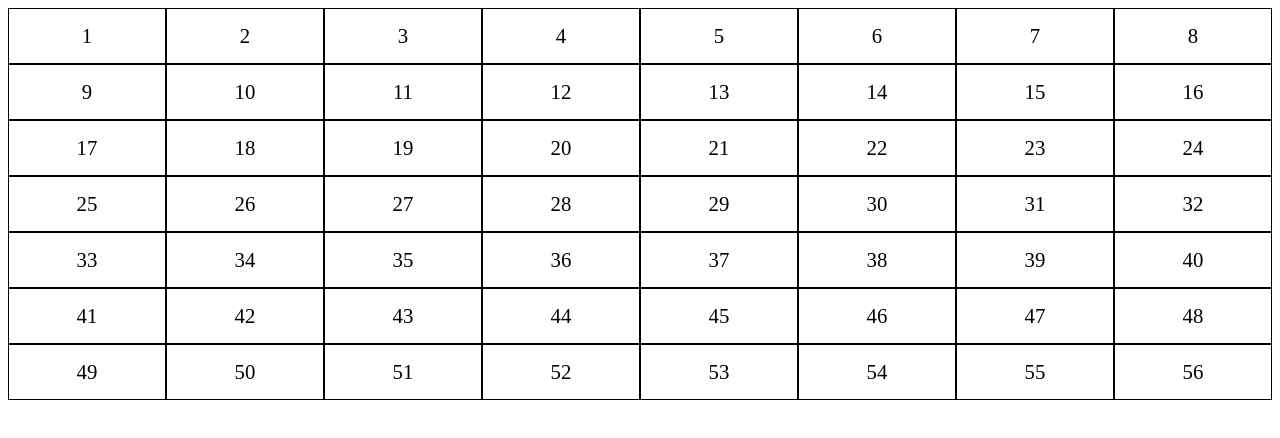
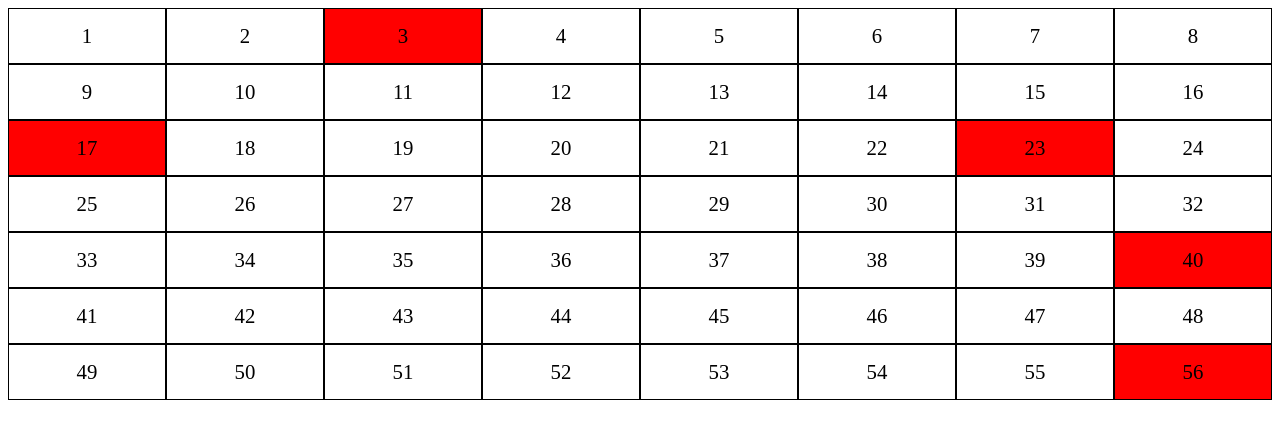
Before and after one commit to JoeMugwaneza/clicker-game, a plain HTML site: page index.html in a window 1280 px wide. Drawn offline with Linux system fonts and the light colour scheme.

Commit message:
adding and removing class, ability to randomly add class that start the game

```diff
--- a/game.js
+++ b/game.js
@@ -1,14 +1,48 @@
 const gameArea = document.querySelector('.gameArea');
 
-const game = {row:7,col:8}
+const game = {
+    row:7,
+    col:8,
+    arr:[],
+    ani:{},
+    max:5,
+    actives:0
+}
 
 document.addEventListener('DOMContentLoaded', init);
 
 function init(){
     gameArea.innerHTML = "";
     const main = createNewElement(gameArea, 'div', '','gridContainer');
+    buildGrid(main);
 
-    buildGrid(main);
+    game.ani = requestAnimationFrame(startGame)
+}
+
+
+function startGame(){
+    if(game.actives < game.max){
+        makeActive();
+
+    }
+    game.ani = requestAnimationFrame(startGame)
+}
+
+function makeActive(){
+    game.actives++
+    const sel = Math.floor(Math.random()*game.arr.length);
+    const timer = Math.floor(Math.random()*4000)+1000
+    const myEle = game.arr[sel];
+    myEle.classList.add('active');
+
+    setTimeout(removeActive,timer,myEle)
+}
+
+
+function removeActive(myEle){
+    console.log(myEle);
+    myEle.classList.remove('active');
+    game.actives--;
 }
 
 function buildGrid(main){
@@ -18,9 +52,11 @@ function buildGrid(main){
         for(let x=0;x<game.col;x++){
             if(y==0){ dim.x += " auto";}
             const cell = y*game.col+x+1;
-            createNewElement(main,'div',cell,'grid-item');
+            const el = createNewElement(main,'div',cell,'grid-item');
+            game.arr.push(el);
         }
     }
+
     main.style.gridTemplateColumns = dim.x;
     main.style.gridTemplateRows = dim.y;
 }
--- a/styles.css
+++ b/styles.css
@@ -8,3 +8,7 @@
     text-align: center;
     font-size: 1.3em;
 }
+
+.active{
+    background-color: red;
+}
```
